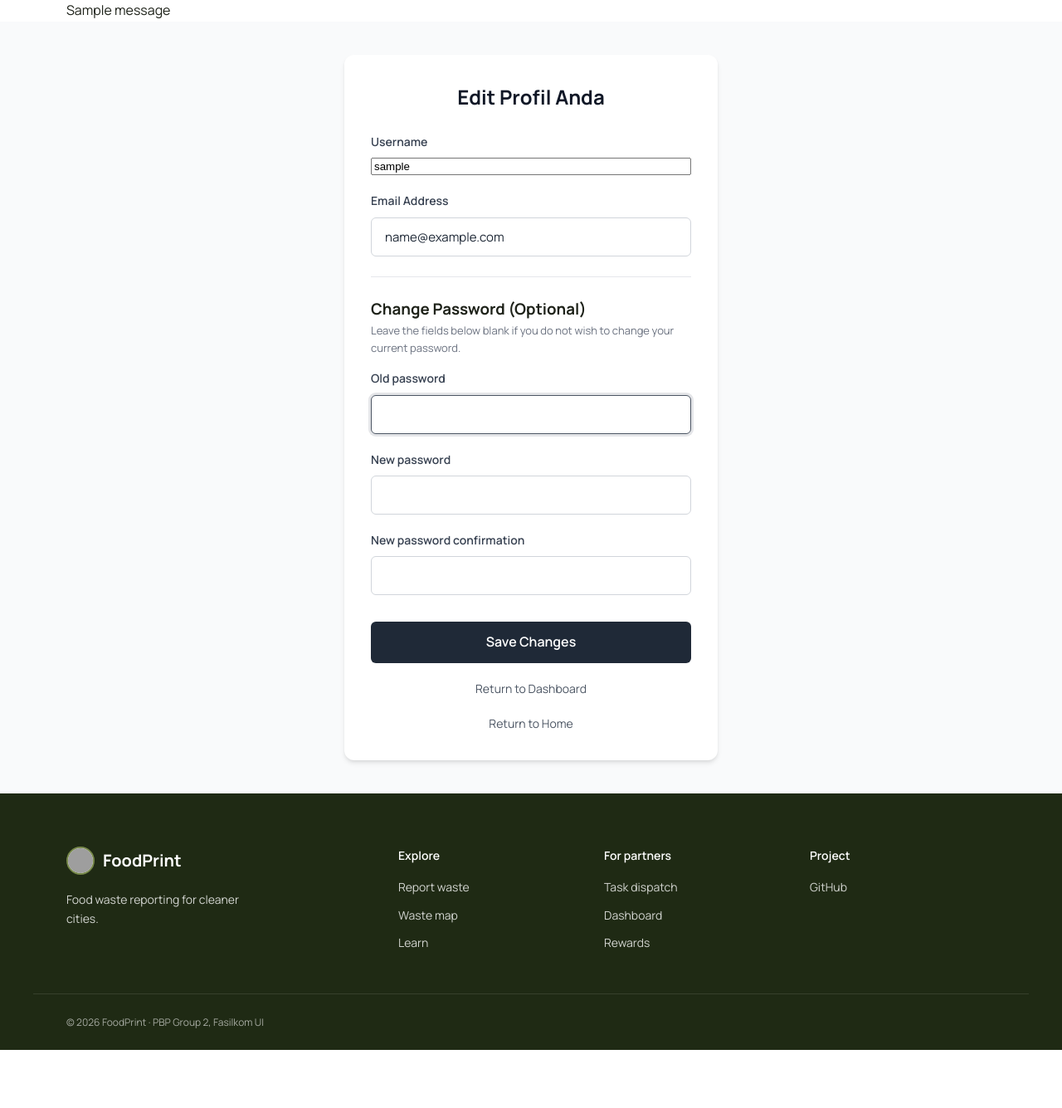
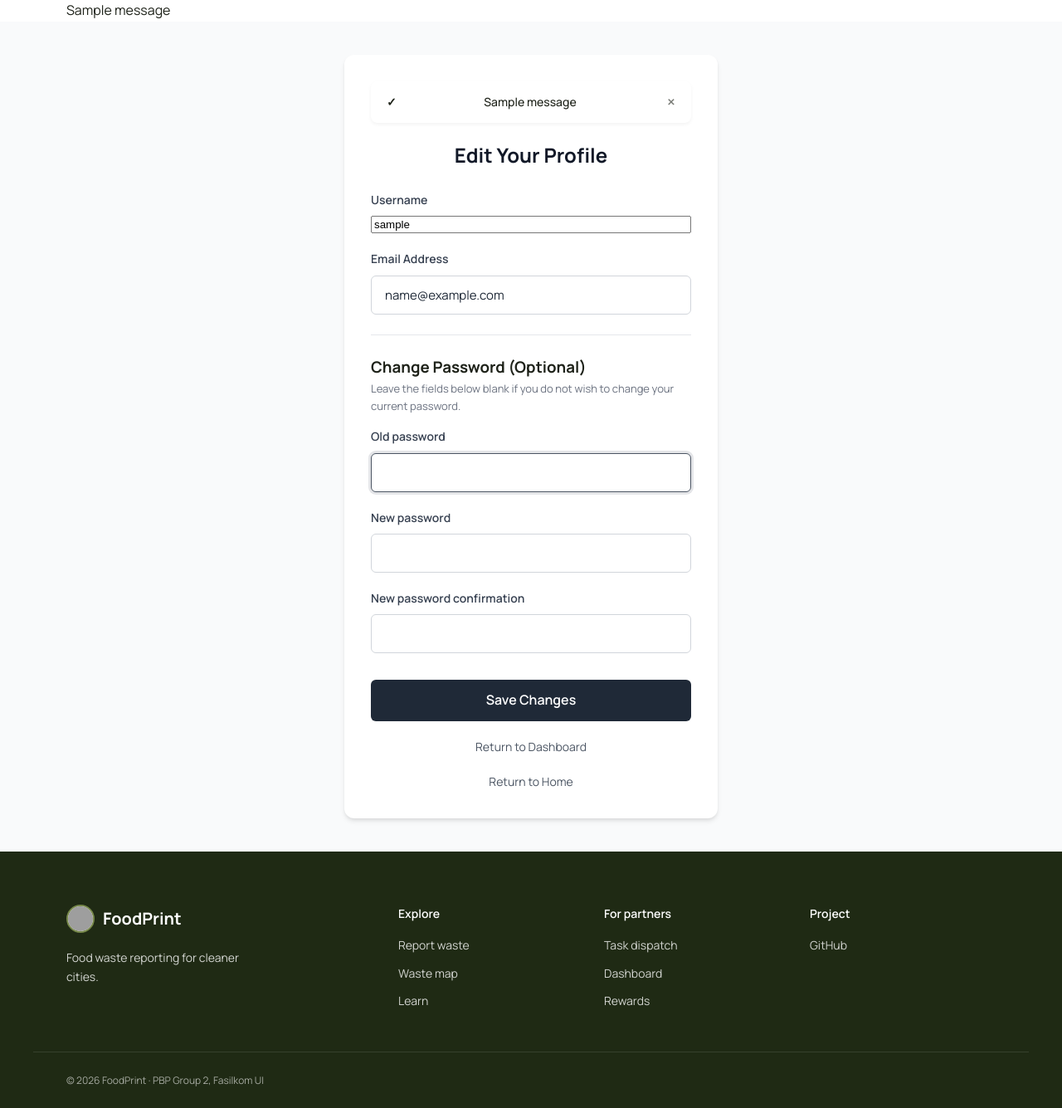
Before and after one commit to PBP-Group-KKI2/foodprint, a Django app: page /profile/update/ in a window 1280 px wide. Shown: the part 76-1411 px from the top of the page at 83% size. Before the commit the page ends 1341 px from the top, so only its background shows below. Run offline with Django 5.2, Linux system fonts and the light colour scheme; a user stored in the database is signed in; tables that the repository leaves empty hold one stand-in row (values such as "Sample post"); one stand-in notice (Sample message) is shown; grey boxes are pictures that could not be loaded.

Commit message:
Beautify Users dashboard, and minor changes

```diff
--- a/main/views.py
+++ b/main/views.py
@@ -259,8 +259,12 @@ def users_dashboard(request):
     if request.user.profile.role != 'USERS':
         return HttpResponseForbidden("Access denied.")
 
-    # special data logic for user
-    context = {'title': 'Users Portal'}
+    profile = request.user.profile
+
+    context = {
+        'title': 'Users Portal',
+        'profile': profile,
+    }
     return render(request, 'dashboards/users.html', context)
 
 @login_required
@@ -286,9 +290,9 @@ def update_profile(request):
             if password_form.is_valid():
                 user = password_form.save()
                 update_session_auth_hash(request, user)
-                messages.success(request, 'Password Anda berhasil diperbarui!')
+                messages.success(request, 'Your password has been successfully updated!')
             else:
-                messages.error(request, 'Gagal memperbarui password. Silakan periksa kembali input Anda.')
+                messages.error(request, 'Failed to update password. Please double-check your input.')
                 return render(request, 'profiles/update.html', {
                     'profile': profile,
                     'user_role': user_role,
@@ -298,7 +302,7 @@ def update_profile(request):
         request.user.save()
         profile.save()
 
-        messages.success(request, 'Profil Anda berhasil diperbarui!')
+        messages.success(request, 'Your profile has been successfully updated!')
         return redirect('main:dashboard_router')
 
     else:
--- a/static/css/styles.css
+++ b/static/css/styles.css
@@ -1193,6 +1193,15 @@ button { font: inherit; cursor: pointer; }
   box-shadow: 0 10px 15px -3px rgba(0, 0, 0, 0.05);
 }
 
+.dashboard-card {
+  background: #ffffff;
+  border-radius: 12px;
+  padding: 24px;
+  box-shadow: 0 4px 6px -1px rgba(0, 0, 0, 0.05);
+  border: 1px solid rgba(229, 231, 235, 0.5);
+  transition: transform 0.2s ease;
+}
+
 .dashboard-card h3 {
   font-size: 18px;
   color: #111827;
@@ -1269,3 +1278,77 @@ button { font: inherit; cursor: pointer; }
   border-color: #4b5563;
   box-shadow: 0 0 0 3px rgba(75, 85, 99, 0.15);
 }
+
+.messages-container {
+  width: 100%;
+  margin-bottom: 20px;
+  display: flex;
+  flex-direction: column;
+  gap: 12px;
+}
+
+/* Base Alert */
+.alert {
+  display: flex;
+  align-items: center;
+  justify-content: space-between;
+  padding: 14px 18px;
+  border-radius: 8px;
+  font-family: 'Manrope', sans-serif;
+  font-size: 14px;
+  font-weight: 500;
+  line-height: 1.4;
+  box-shadow: 0 2px 4px rgba(0, 0, 0, 0.05);
+  border: 1px solid transparent;
+  position: relative;
+  animation: slideInDown 0.3s ease-out;
+}
+
+alert--success {
+  background-color: #ecfdf5;
+  color: #065f46;
+  border-color: #a7f3d0;
+}
+.alert--success .alert__icon::before {
+  content: "✓";
+  font-weight: 700;
+  margin-right: 8px;
+}
+
+.alert--error {
+  background-color: #fef2f2;
+  color: #991b1b;
+  border-color: #fca5a5;
+}
+.alert--error .alert__icon::before {
+  content: "⚠";
+  font-weight: 700;
+  margin-right: 8px;
+}
+
+.alert__close {
+  background: none;
+  border: none;
+  color: inherit;
+  font-size: 20px;
+  cursor: pointer;
+  line-height: 1;
+  padding: 0 0 0 12px;
+  opacity: 0.6;
+  transition: opacity 0.2s;
+}
+
+.alert__close:hover {
+  opacity: 1;
+}
+
+@keyframes slideInDown {
+  from {
+    transform: translateY(-10px);
+    opacity: 0;
+  }
+  to {
+    transform: translateY(0);
+    opacity: 1;
+  }
+}
--- a/templates/navbar.html
+++ b/templates/navbar.html
@@ -38,7 +38,7 @@
     <div class="navbar__actions">
       {% if user.is_authenticated %}
         <a href="{% url 'main:report_map' %}#rp-form-card" class="btn btn--outline navbar__cta">Report waste</a>
-        <a href="{% url 'main:update_profile' %}" class="navbar__profile" title="Edit Profil ({{ user.username }})">{{ user.username|slice:":1"|upper }}</a>
+        <a href="{% url 'main:update_profile' %}" class="navbar__profile" title="Edit Profile ({{ user.username }})">{{ user.username|slice:":1"|upper }}</a>
       {% else %}
         <a href="{% url 'main:login' %}" class="btn btn--outline navbar__cta">Log in</a>
       {% endif %}
--- a/templates/profiles/update.html
+++ b/templates/profiles/update.html
@@ -1,11 +1,22 @@
 {% extends 'base.html' %}
 
-{% block title %}Edit Profil - FoodPrint{% endblock %}
+{% block title %}Edit Profile - FoodPrint{% endblock %}
 
 {% block content %}
 <section class="profile-update-section">
     <div class="container">
-        <h1>Edit Profil Anda</h1>
+        {% if messages %}
+            <div class="messages-container">
+                {% for message in messages %}
+                <div class="alert alert--{{ message.tags }}">
+                    <span class="alert__icon"></span>
+                    <span class="alert__text">{{ message }}</span>
+                    <button type="button" class="alert__close" onclick="this.parentElement.remove();">&times;</button>
+                </div>
+                {% endfor %}
+            </div>
+        {% endif %}
+        <h1>Edit Your Profile</h1>
 
         <form method="POST" class="project-form">
             {% csrf_token %}
```
Also changed, not shown: templates/dashboards/users.html (+49 -9 lines).
